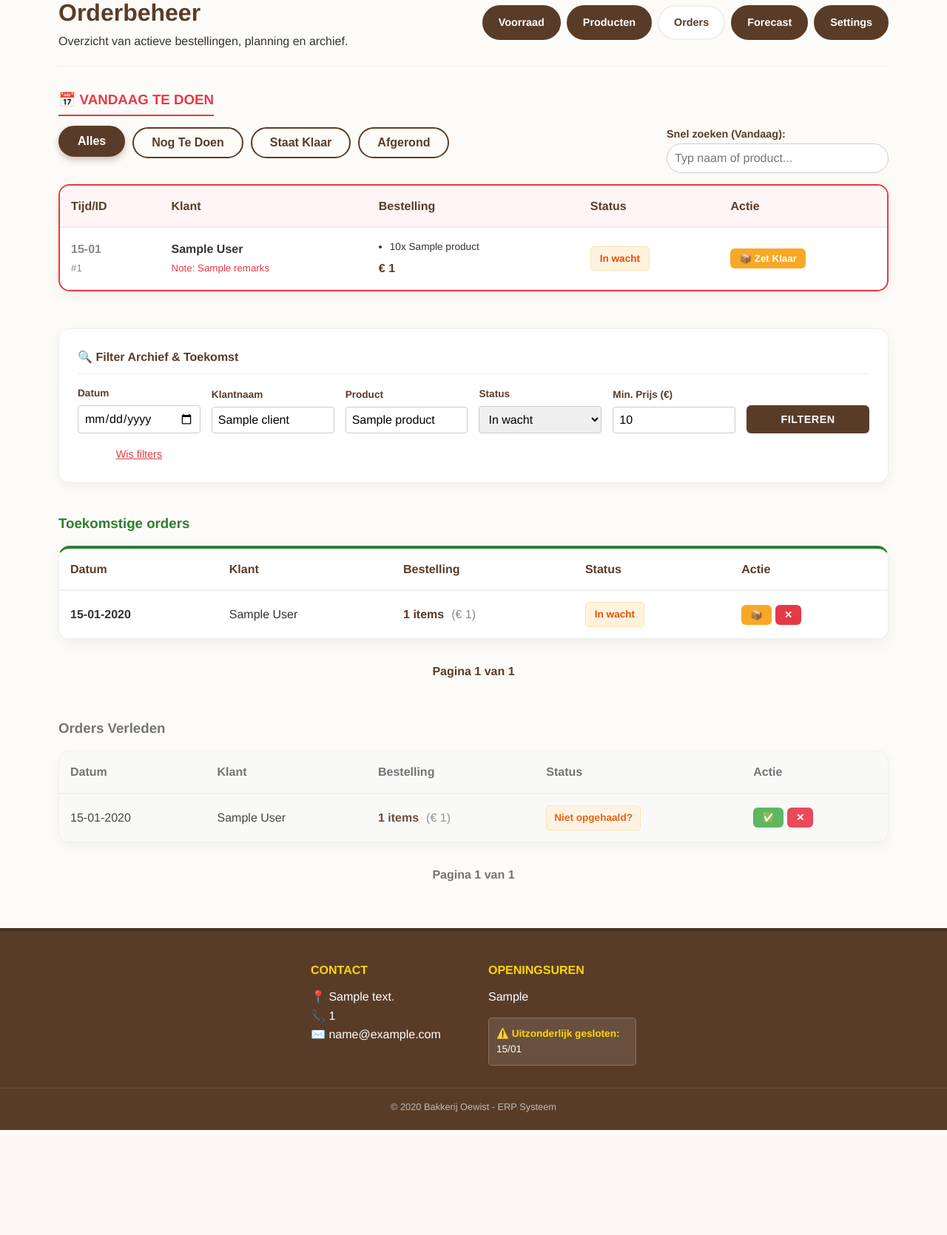
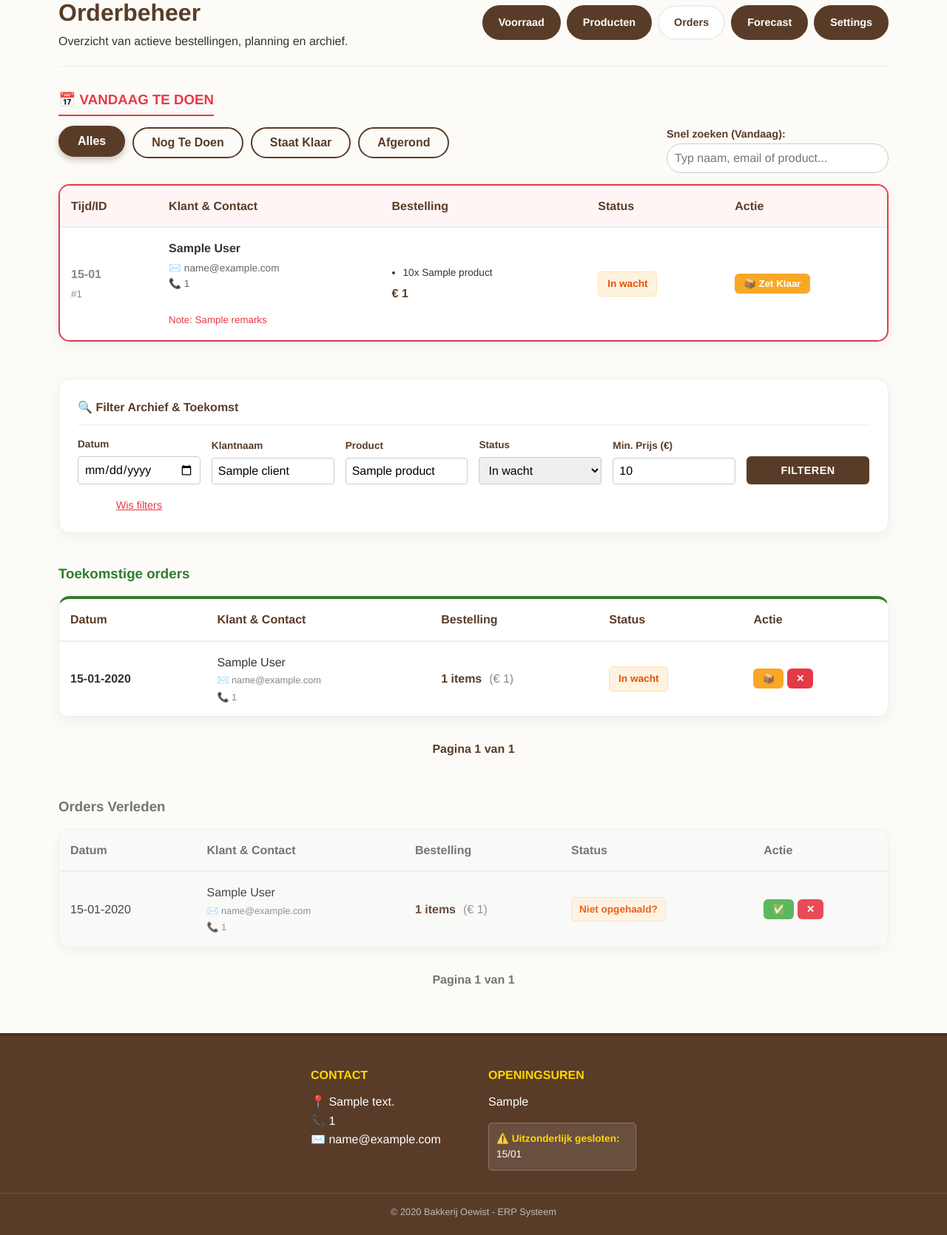
Before and after one commit to A-D-DBS-application/web-application-2025-group-11, a Flask app: template app/templates/admin_orders.html in a window 1280 px wide. Shown: the part 148-1818 px from the top of the page at 74% size. Before the commit the page ends 1676 px from the top, so only its background shows below. Run offline with Flask 3, Linux system fonts and the light colour scheme; the template is opened without the code that fills it: most values are stand-ins (such as "Sample title", 1, 10 or a date in 2020); some libraries are stand-ins or nearby versions.

Commit message:
kleine updates

```diff
--- a/app/models.py
+++ b/app/models.py
@@ -66,6 +66,7 @@ class Profile(db.Model):
     id = db.Column(UUID(as_uuid=True), primary_key=True)
     full_name = db.Column(db.Text)
     phone_number = db.Column(db.Text)
+    email = db.Column(db.Text)
     is_admin = db.Column(db.Boolean, default=False)
 
     updated_at = db.Column(db.DateTime(timezone=True), onupdate=func.now())
@@ -155,6 +156,7 @@ class AppSettings(db.Model):
     welcome_title = db.Column(db.Text)
     welcome_text = db.Column(db.Text)
     intro_text = db.Column(db.Text)
+    cancellation_days = db.Column(db.Integer, default=2)
     deadline_hour = db.Column(db.Integer, default=17)
     hero_image_url = db.Column(db.Text)
 
--- a/app/static/style.css
+++ b/app/static/style.css
@@ -97,8 +97,8 @@ h1, h2, h3, h4 { color: #593C28; }
 .icon-link { position: relative; display: flex; align-items: center; color: white; }
 .icon-link:hover svg { transform: scale(1.1); transition: 0.2s; }
 
-.logout-icon { margin-left: 5px; opacity: 0.8; transition: opacity 0.2s; }
-.logout-icon:hover { opacity: 1; }
+.logout-icon { margin-left: 5px; opacity: 1; transition: opacity 0.2s; }
+.logout-icon:hover { transform: scale(1.1); }
 
 .cart-icon-wrapper { margin-left: 15px; }
 .cart-badge {
--- a/app/templates/admin_orders.html
+++ b/app/templates/admin_orders.html
@@ -34,7 +34,7 @@
 
             <div style="flex-grow: 1; max-width: 300px;">
                 <label style="font-weight: bold; color: #593C28; font-size: 0.9em;">Snel zoeken (Vandaag):</label>
-                <input type="text" id="searchInput" onkeyup="applyFilters()" placeholder="Typ naam of product..."
+                <input type="text" id="searchInput" onkeyup="applyFilters()" placeholder="Typ naam, email of product..."
                        class="form-input" style="border-radius: 20px;">
             </div>
         </div>
@@ -45,7 +45,7 @@
                     <thead>
                         <tr style="border-bottom: 2px solid #eee; text-align: left; color: #593C28; background-color: #fff5f5;">
                             <th style="padding: 15px;">Tijd/ID</th>
-                            <th style="padding: 15px;">Klant</th>
+                            <th style="padding: 15px;">Klant & Contact</th>
                             <th style="padding: 15px;">Bestelling</th>
                             <th style="padding: 15px;">Status</th>
                             <th style="padding: 15px;">Actie</th>
@@ -54,7 +54,7 @@
                     <tbody id="orders-today-body">
                         {% for order in orders_today %}
                             <tr class="order-row status-{{ order.status }}"
-                                data-search="{{ order.profile.full_name|lower }} {{ order.id }} {% for i in order.items %}{{ i.product.name|lower }} {% endfor %}"
+                                data-search="{{ order.profile.full_name|lower }} {{ order.profile.email|lower if order.profile.email else '' }} {{ order.id }} {% for i in order.items %}{{ i.product.name|lower }} {% endfor %}"
                                 style="border-bottom: 1px solid #f0f0f0;">
                                 <td style="padding: 15px; color: #888;">
                                     {% if order.pickup_date %}<strong>{{ order.pickup_date.strftime('%d-%m') }}</strong>{% endif %}
@@ -62,6 +62,17 @@
                                 </td>
                                 <td style="padding: 15px;">
                                     <strong>{{ order.profile.full_name }}</strong>
+
+                                    <div style="font-size: 0.85em; color: #666; margin-top: 4px; line-height: 1.4;">
+                                        {% if order.profile.email %}
+                                            <div style="white-space: nowrap; margin-bottom: 2px;">✉️ {{ order.profile.email }}</div>
+                                        {% endif %}
+
+                                        {% if order.profile.phone_number %}
+                                            <div style="white-space: nowrap;">📞 {{ order.profile.phone_number }}</div>
+                                        {% endif %}
+                                    </div>
+
                                     {% if order.remarks %}<br><small style="color: #E63946;">Note: {{ order.remarks }}</small>{% endif %}
                                 </td>
 
@@ -155,7 +166,7 @@
                 <thead>
                     <tr style="border-bottom: 2px solid #eee; text-align: left; color: #593C28;">
                         <th style="padding: 15px;">Datum</th>
-                        <th style="padding: 15px;">Klant</th>
+                        <th style="padding: 15px;">Klant & Contact</th>
                         <th style="padding: 15px;">Bestelling</th>
                         <th style="padding: 15px;">Status</th>
                         <th style="padding: 15px;">Actie</th>
@@ -165,7 +176,18 @@
                     {% for order in pagination_future.items %}
                         <tr style="border-bottom: 1px solid #eee;">
                             <td style="padding: 15px; font-weight: bold;">{{ order.pickup_date.strftime('%d-%m-%Y') }}</td>
-                            <td style="padding: 15px;">{{ order.profile.full_name }}</td>
+
+                            <td style="padding: 15px;">
+                                {{ order.profile.full_name }}
+                                <div style="font-size: 0.8em; color: #888; margin-top: 2px;">
+                                    {% if order.profile.email %}
+                                        <div style="margin-bottom:2px;">✉️ {{ order.profile.email }}</div>
+                                    {% endif %}
+                                    {% if order.profile.phone_number %}
+                                        <div>📞 {{ order.profile.phone_number }}</div>
+                                    {% endif %}
+                                </div>
+                            </td>
 
                             <td style="padding: 15px;">
                                 <div class="item-tooltip-wrapper"
@@ -239,7 +261,7 @@
                 <thead>
                     <tr style="border-bottom: 2px solid #eee; text-align: left; color: #666;">
                         <th style="padding: 15px;">Datum</th>
-                        <th style="padding: 15px;">Klant</th>
+                        <th style="padding: 15px;">Klant & Contact</th>
                         <th style="padding: 15px;">Bestelling</th>
                         <th style="padding: 15px;">Status</th>
                         <th style="padding: 15px;">Actie</th>
@@ -249,7 +271,18 @@
                     {% for order in pagination_history.items %}
                         <tr style="border-bottom: 1px solid #eee;">
                             <td style="padding: 15px;">{{ order.pickup_date.strftime('%d-%m-%Y') }}</td>
-                            <td style="padding: 15px;">{{ order.profile.full_name }}</td>
+
+                            <td style="padding: 15px;">
+                                {{ order.profile.full_name }}
+                                <div style="font-size: 0.8em; color: #888; margin-top: 2px;">
+                                    {% if order.profile.email %}
+                                        <div style="margin-bottom:2px;">✉️ {{ order.profile.email }}</div>
+                                    {% endif %}
+                                    {% if order.profile.phone_number %}
+                                        <div>📞 {{ order.profile.phone_number }}</div>
+                                    {% endif %}
+                                </div>
+                            </td>
 
                             <td style="padding: 15px;">
                                 <div class="item-tooltip-wrapper"
--- a/app/templates/cart.html
+++ b/app/templates/cart.html
@@ -8,7 +8,7 @@
 
     <div style="background-color: #fff3cd; color: #856404; padding: 10px 15px; border-radius: 8px; margin-bottom: 25px; border: 1px solid #ffeeba; font-size: 0.95em; display: flex; align-items: center; gap: 10px;">
         <span>ℹ️</span>
-        <span><strong>Info:</strong> Je kunt deze bestelling kosteloos annuleren tot <strong>2 dagen</strong> voor de gekozen ophaaldatum.</span>
+        <span><strong>Info:</strong> Je kunt deze bestelling kosteloos annuleren tot <strong>{{ settings.cancellation_days }} {{ 'dag' if settings.cancellation_days == 1 else 'dagen' }}</strong> voor de gekozen ophaaldatum.</span>
     </div>
 
     <div style="display: flex; gap: 40px; flex-wrap: wrap;">
--- a/app/templates/my_orders.html
+++ b/app/templates/my_orders.html
@@ -13,7 +13,7 @@
 
     <div style="background-color: #fff3cd; color: #856404; padding: 10px 15px; border-radius: 8px; margin-bottom: 30px; border: 1px solid #ffeeba; font-size: 0.95em; display: flex; align-items: center; gap: 10px;">
         <span>ℹ️</span>
-        <span><strong>Info:</strong> Bestellingen kunnen kosteloos geannuleerd worden tot <strong>2 dagen</strong> voor de ophaaldatum.</span>
+        <span><strong>Info:</strong> Bestellingen kunnen kosteloos geannuleerd worden tot <strong>{{ settings.cancellation_days }} {{ 'dag' if settings.cancellation_days == 1 else 'dagen' }}</strong> voor de ophaaldatum.</span>
     </div>
 
     <div id="filterMenu"
@@ -74,7 +74,7 @@
 
                     {% if order.status == 'pending' %}
                         {% set days_left = (order.pickup_date - today).days %}
-                        {% if days_left >= 2 %}
+                        {% if days_left >= settings.cancellation_days %}
                             <form action="{{ url_for('main.cancel_my_order', order_id=order.id) }}" method="POST" style="margin:0;" onsubmit="return confirm('Weet je zeker dat je deze bestelling wilt annuleren?');">
                                 <button type="submit" class="btn-cancel-order" title="Annuleren">
                                     ✕ Annuleren
```
Also changed, not shown: app/routes.py (+39 -6 lines), app/templates/admin_inventory.html (+41 -4 lines), app/templates/admin_settings.html (+42 -3 lines), app/templates/partials/order_row.html (+11 -0 lines).
